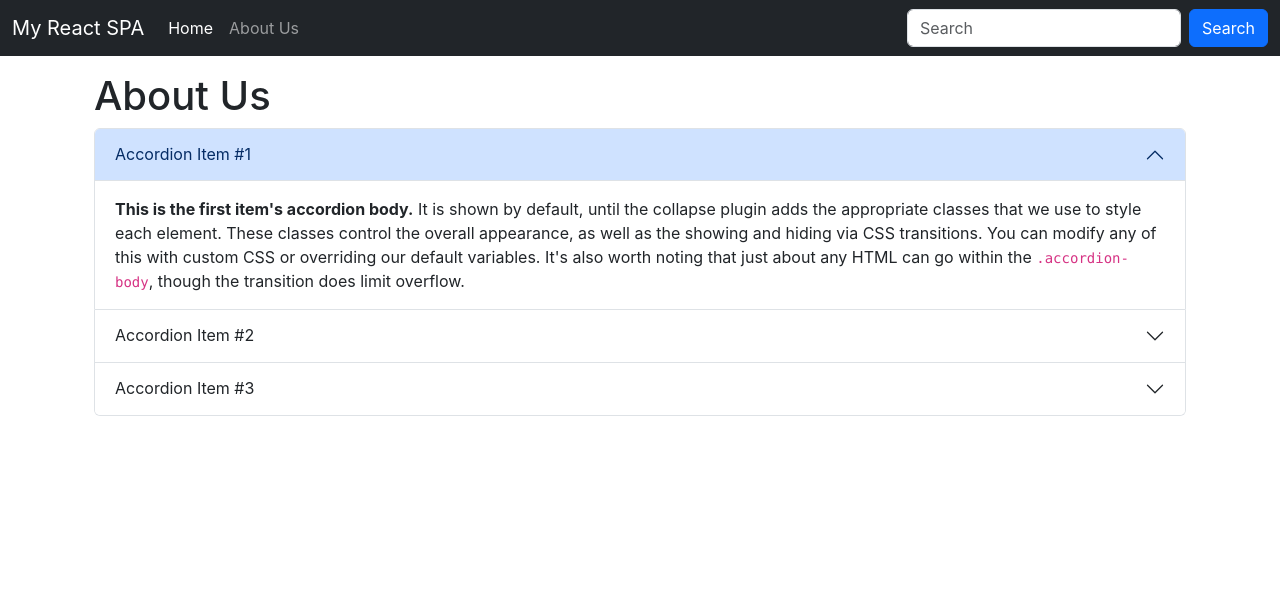
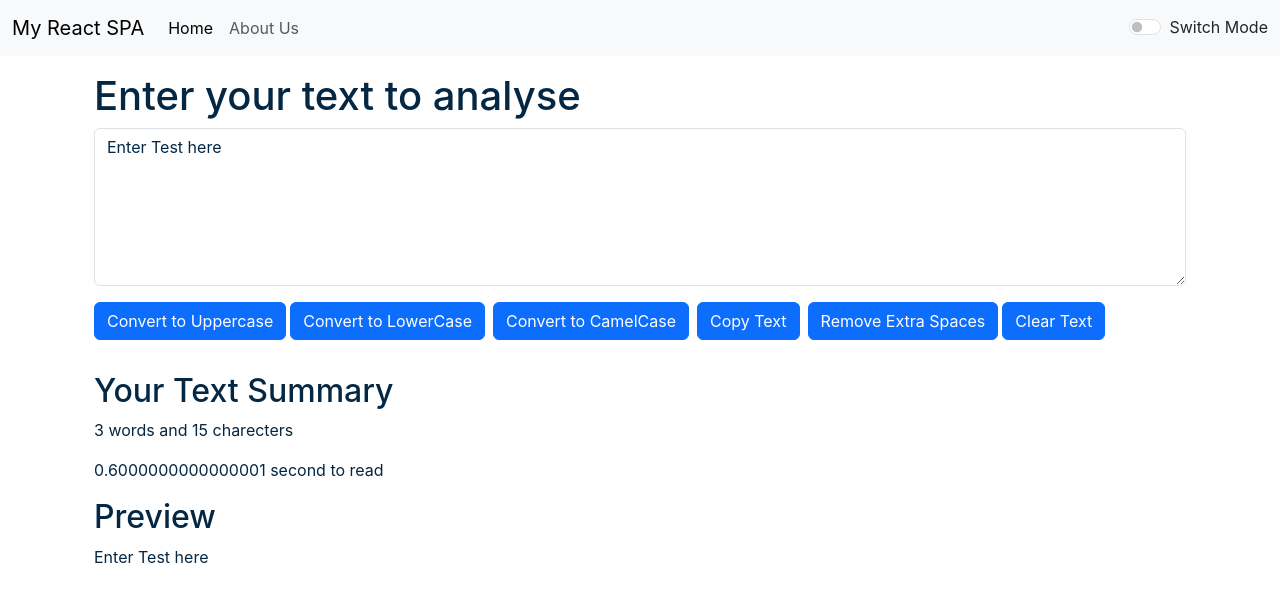
Before and after one commit to avishukl96/react-spa, a React (Create React App) app: page / in a window 1280 px wide. Shown: the top 602 px of the page. Built offline with nearby package versions, Linux system fonts and the light colour scheme.

Commit message:
alert message , aboutus navbar

```diff
--- a/src/App.js
+++ b/src/App.js
@@ -1,15 +1,53 @@
 import "./App.css";
 import Navbar from "./components/navbar";
 import TextForm from "./components/textForm";
-import About from "./components/about";
+import Alert from "./components/alert";
+//import About from "./components/about";
+import React, { useState } from "react";
 
 function App() {
+  const [mode, setMode] = useState("light");
+  const [alert, setAlert] = useState(null);
+
+  const showAlert = (message, type) => {
+    setAlert({
+      msg: message,
+      type: type,
+    });
+    setTimeout(function () {
+      setAlert(null);
+    }, 1500);
+  };
+
+  const toggleMode = () => {
+    if (mode === "light") {
+      setMode("dark");
+      document.body.style.backgroundColor = "#042743";
+      showAlert("Dark mode has been Enabled", "success");
+    } else {
+      setMode("light");
+      document.body.style.backgroundColor = "white";
+      showAlert("Light mode has been Enabled", "success");
+    }
+  };
+
   return (
     <>
-      <Navbar title="My React SPA" aboutus="About Us" />
+      <Navbar
+        title="My React SPA"
+        aboutus="About Us"
+        mode={mode}
+        toggleMode={toggleMode}
+      />
+      <Alert alert={alert} />
+
       <div className="container my-3">
-        {/* <TextForm heading="Enter your text to analyse" /> */}
-        <About />
+        <TextForm
+          heading="Enter your text to analyse"
+          mode={mode}
+          showAlert={showAlert}
+        />
+        {/* <About /> */}
       </div>
     </>
   );
--- a/src/components/about.js
+++ b/src/components/about.js
@@ -1,11 +1,41 @@
-import React from "react";
+import React, { useState } from "react";
 
-export default function about() {
+export default function About() {
+  const [myStyle, setmyStyle] = useState({
+    color: "black",
+    backgroundColor: "white",
+  });
+
+  const [btnText, setbtnText] = useState("Enable Dark Mode");
+
+  const toggleStyleHandle = () => {
+    if (myStyle?.backgroundColor === "white") {
+      setmyStyle((prev) => {
+        return {
+          ...prev,
+          color: "white",
+          backgroundColor: "black",
+          border: "1px solid white",
+        };
+      });
+      setbtnText("Enable White Mode");
+    } else {
+      setmyStyle((prev) => {
+        return {
+          ...prev,
+          color: "black",
+          backgroundColor: "white",
+        };
+      });
+      setbtnText("Enable Black Mode");
+    }
+  };
+
   return (
     <>
-      <div className="container">
+      <div className="container" style={myStyle}>
         <h1 className="my-6">About Us</h1>
-        <div className="accordion" id="accordionExample">
+        <div className="accordion" id="accordionExample" style={myStyle}>
           <div className="accordion-item">
             <h2 className="accordion-header">
               <button
@@ -15,6 +45,7 @@ export default function about() {
                 data-bs-target="#collapseOne"
                 aria-expanded="true"
                 aria-controls="collapseOne"
+                style={myStyle}
               >
                 Accordion Item #1
               </button>
@@ -24,7 +55,7 @@ export default function about() {
               className="accordion-collapse collapse show"
               data-bs-parent="#accordionExample"
             >
-              <div className="accordion-body">
+              <div className="accordion-body" style={myStyle}>
                 <strong>This is the first item's accordion body.</strong> It is
                 shown by default, until the collapse plugin adds the appropriate
                 classes that we use to style each element. These classes control
@@ -46,6 +77,7 @@ export default function about() {
                 data-bs-target="#collapseTwo"
                 aria-expanded="false"
                 aria-controls="collapseTwo"
+                style={myStyle}
               >
                 Accordion Item #2
               </button>
@@ -55,7 +87,7 @@ export default function about() {
               className="accordion-collapse collapse"
               data-bs-parent="#accordionExample"
             >
-              <div className="accordion-body">
+              <div className="accordion-body" style={myStyle}>
                 <strong>This is the second item's accordion body.</strong> It is
                 hidden by default, until the collapse plugin adds the
                 appropriate classes that we use to style each element. These
@@ -77,6 +109,7 @@ export default function about() {
                 data-bs-target="#collapseThree"
                 aria-expanded="false"
                 aria-controls="collapseThree"
+                style={myStyle}
               >
                 Accordion Item #3
               </button>
@@ -86,7 +119,7 @@ export default function about() {
               className="accordion-collapse collapse"
               data-bs-parent="#accordionExample"
             >
-              <div className="accordion-body">
+              <div className="accordion-body" style={myStyle}>
                 <strong>This is the third item's accordion body.</strong> It is
                 hidden by default, until the collapse plugin adds the
                 appropriate classes that we use to style each element. These
@@ -100,7 +133,23 @@ export default function about() {
             </div>
           </div>
         </div>
+        <button
+          type="button"
+          onClick={toggleStyleHandle}
+          className="btn btn-primary my-3"
+        >
+          {btnText}
+        </button>
       </div>
+      {/* <div className="container">
+        <button
+          type="button"
+          onClick={toggleStyleHandle}
+          className="btn btn-primary my-3"
+        >
+          {btnText}
+        </button>
+      </div> */}
     </>
   );
 }
--- /dev/null
+++ b/src/components/alert.js
@@ -0,0 +1,26 @@
+import React from "react";
+
+function alert(props) {
+  const capitalize = (word) => {
+    const lowerText = word.toLowerCase();
+    return lowerText.charAt(0).toUpperCase() + lowerText.slice(1);
+  };
+  return (
+    props.alert && (
+      <div
+        className={`alert alert-${props.alert.type} alert-dismissible fade show`}
+        role="alert"
+      >
+        <strong>{capitalize(props.alert.type)}</strong>: {props.alert.msg}
+        <button
+          type="button"
+          className="btn-close"
+          data-bs-dismiss="alert"
+          aria-label="Close"
+        />
+      </div>
+    )
+  );
+}
+
+export default alert;
--- a/src/components/navbar.js
+++ b/src/components/navbar.js
@@ -2,7 +2,9 @@ import React from "react";
 //import { PropTypes } from "react";
 export default function navbar(props) {
   return (
-    <nav className="navbar navbar-expand-lg bg-dark navbar-dark">
+    <nav
+      className={`navbar navbar-expand-lg bg-${props.mode} navbar-${props.mode}`}
+    >
       <div className="container-fluid">
         <a className="navbar-brand" href="/">
           {props.title}
@@ -31,7 +33,7 @@ export default function navbar(props) {
               </a>
             </li>
           </ul>
-          <form className="d-flex" role="search">
+          {/* <form className="d-flex" role="search">
             <input
               className="form-control me-2"
               type="search"
@@ -41,7 +43,26 @@ export default function navbar(props) {
             <button className="btn btn-primary" type="submit">
               Search
             </button>
-          </form>
+          </form> */}
+          <div
+            className={`form-check form-switch text-${
+              props.mode === "light" ? "dark" : "light"
+            }`}
+          >
+            <input
+              className="form-check-input"
+              type="checkbox"
+              role="switch"
+              id="flexSwitchCheckDefault"
+              onClick={props.toggleMode}
+            />
+            <label
+              className="form-check-label"
+              htmlFor="flexSwitchCheckDefault"
+            >
+              Switch Mode
+            </label>
+          </div>
         </div>
       </div>
     </nav>
--- a/src/components/textForm.js
+++ b/src/components/textForm.js
@@ -6,18 +6,20 @@ export default function TextForm(props) {
     console.log("Uppercase Clicked");
     let newText = text.toUpperCase();
     setText(newText);
+    props.showAlert("Uppercase Clicked", "success");
   };
 
   const handleDownClick = () => {
     console.log("lowercase Clicked");
     let newText = text.toLowerCase();
     setText(newText);
+    props.showAlert("Lowercase Clicked", "success");
   };
 
   const handleClearClick = () => {
-    console.log("lowercase Clicked");
     let newText = "";
     setText(newText);
+    props.showAlert("Text Cleared", "success");
   };
 
   const handleCamelClick = () => {
@@ -29,13 +31,27 @@ export default function TextForm(props) {
     setText(newText);
   };
 
+  const handleCopy = () => {
+    var text = document.getElementById("myBox");
+    text.select();
+    navigator.clipboard.writeText(text.value);
+  };
+
+  const handleRemoveExtraSpaces = () => {
+    let newText = text.split(/[ ]+/);
+    setText(newText.join(" "));
+  };
+
   const handleOnChange = (event) => {
     setText(event.target.value);
   };
 
   return (
     <>
-      <div className="mb-3 my-10">
+      <div
+        className="mb-3 my-10 container"
+        style={{ color: props.mode === "dark" ? "white" : "#042743" }}
+      >
         <h1>{props.heading}</h1>
         <textarea
           className="form-control"
@@ -43,6 +59,10 @@ export default function TextForm(props) {
           rows={6}
           value={text}
           onChange={handleOnChange}
+          style={{
+            backgroundColor: props.mode === "dark" ? "grey" : "white",
+            color: props.mode === "dark" ? "white" : "#042743",
+          }}
         />
         <button className="btn btn-primary my-3" onClick={handleUpClick}>
           Convert to Uppercase
@@ -54,20 +74,36 @@ export default function TextForm(props) {
           className="btn btn-primary my-3 mx-1"
           onClick={handleCamelClick}
         >
-          Convert to CanelCase
+          Convert to CamelCase
+        </button>
+        <button className="btn btn-primary my-3 mx-1" onClick={handleCopy}>
+          Copy Text
+        </button>
+        <button
+          className="btn btn-primary my-3 mx-1"
+          onClick={handleRemoveExtraSpaces}
+        >
+          Remove Extra Spaces
         </button>
         <button className="btn btn-primary my-3" onClick={handleClearClick}>
           Clear Text
         </button>
       </div>
-      <div className="container my-3">
+      <div
+        className="container my-3"
+        style={{ color: props.mode === "dark" ? "white" : "#042743" }}
+      >
         <h2>Your Text Summary</h2>
         <p>
           {text.split(" ").length} words and {text.length} charecters
         </p>
-        <p>{0.08 * text.split(" ").length} second to read</p>
+        <p>{0.2 * text.split(" ").length} second to read</p>
         <h2>Preview</h2>
-        <p>{text}</p>
+        <p>
+          {text.length > 0
+            ? text
+            : "Enter something in above textbox to preview here"}
+        </p>
       </div>
     </>
   );
```
